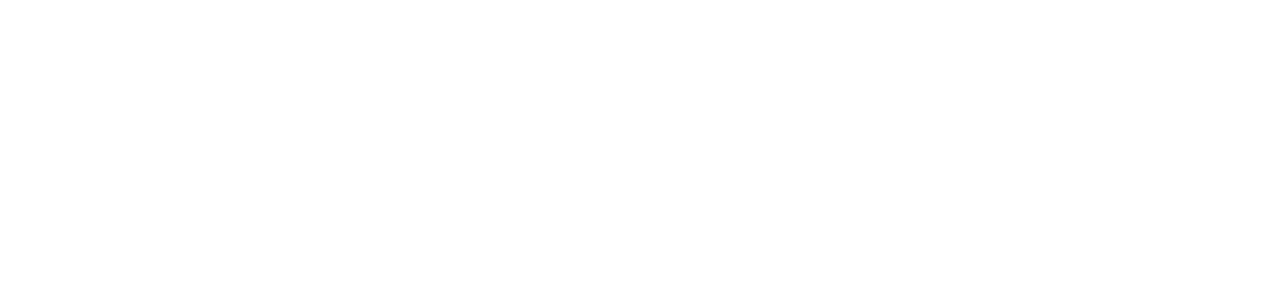
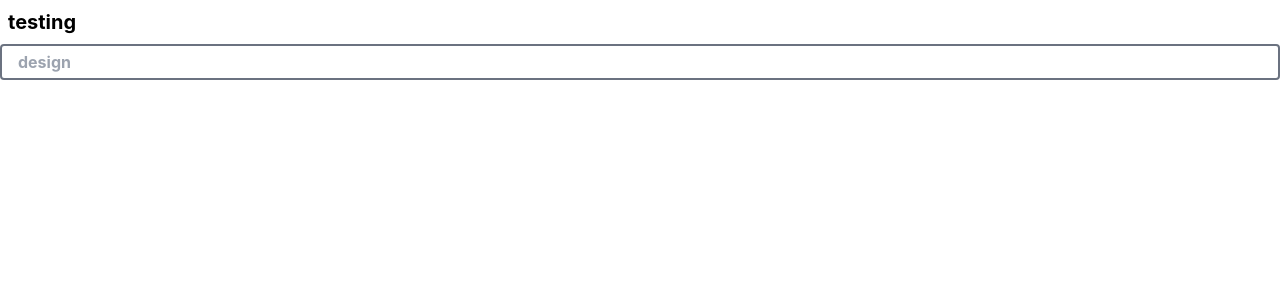
Before and after one commit to ProcureGuardAI/Web-Interface-Fraud, a React (Create React App) app in the folder app/: page / in a window 1280 px wide. Shown: the top 300 px of the page. Built offline with nearby package versions, Linux system fonts and the light colour scheme.

Commit message:
designed input form

```diff
--- a/app/src/App.js
+++ b/app/src/App.js
@@ -1,8 +1,13 @@
+import InputAndLabel from "./components/Inputs/InputAndLabel";
 
 function App() {
+const handleChange = (e) =>{
+  console.log(e);
+}
+
   return (
-    <div className="App">
-
+    <div>
+      <InputAndLabel  placeHolder="design" onChangeFunction={handleChange} labelName="testing" />
     </div>
   );
 }
--- /dev/null
+++ b/app/src/components/Inputs/InputAndLabel.js
@@ -0,0 +1,24 @@
+import PropTypes from "prop-types"
+
+function InputAndLabel({labelName, placeHolder, onChangeFunction, inputName}){
+    return(
+        <div>
+            <label className="block font-bold px-2 text-xl py-2 ">{labelName}</label>
+            <input
+            placeholder={placeHolder}
+            onChange ={onChangeFunction()}
+            name = {inputName}
+            className="border-2 border-gray-500 w-full rounded px-4 py-1 font-bold"
+            />
+        </div>
+    )
+}
+
+InputAndLabel.propTypes = {
+    labelName:PropTypes.string.isRequired,
+    placeHolder:PropTypes.string.isRequired,
+    onChangeFunction:PropTypes.func.isRequired,
+    inputName:PropTypes.string,
+};
+
+export default InputAndLabel;
```
